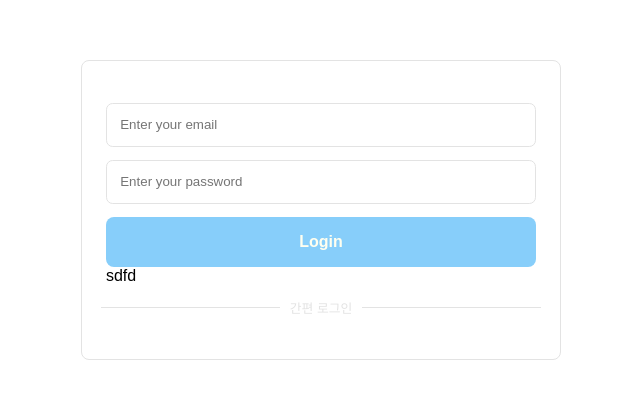
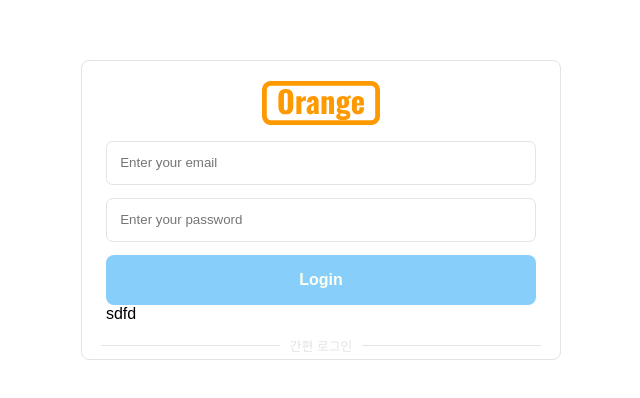
Before and after one commit to hojuncha997/ts-react-basic-template, a React (Create React App) app: page /dashboard in a window 1280 px wide. Shown: the part 190-588 px from the top of the page, without its empty margins (319-959 px from the left). Built offline with nearby package versions, Linux system fonts and the light colour scheme; no server answers.

Commit message:
feat: 로그인 컴포넌트 수정

```diff
--- a/src/components/auth/LoginComponent.tsx
+++ b/src/components/auth/LoginComponent.tsx
@@ -13,6 +13,8 @@ export default function LoginComponent({
     <>
       <StyledLoginComponent>
         <LoginFormContainer>
+        <LogoImage src="/images/logo_Orange.svg" alt="Zahive" />
+
           <LoginForm></LoginForm>
           <StyledSpan>간편 로그인</StyledSpan>
         </LoginFormContainer>
@@ -42,6 +44,13 @@ const LoginFormContainer = styled.form`
   border-radius: 0.5em;
 `;
 
+const LogoImage = styled.img`
+  padding: 1em;
+  width: 100%;
+  max-width: 150px;
+  height: auto;
+`;
+
 const StyledSpan = styled.span`
   color: #e3e3e3;
   margin-top: 1em;
```
